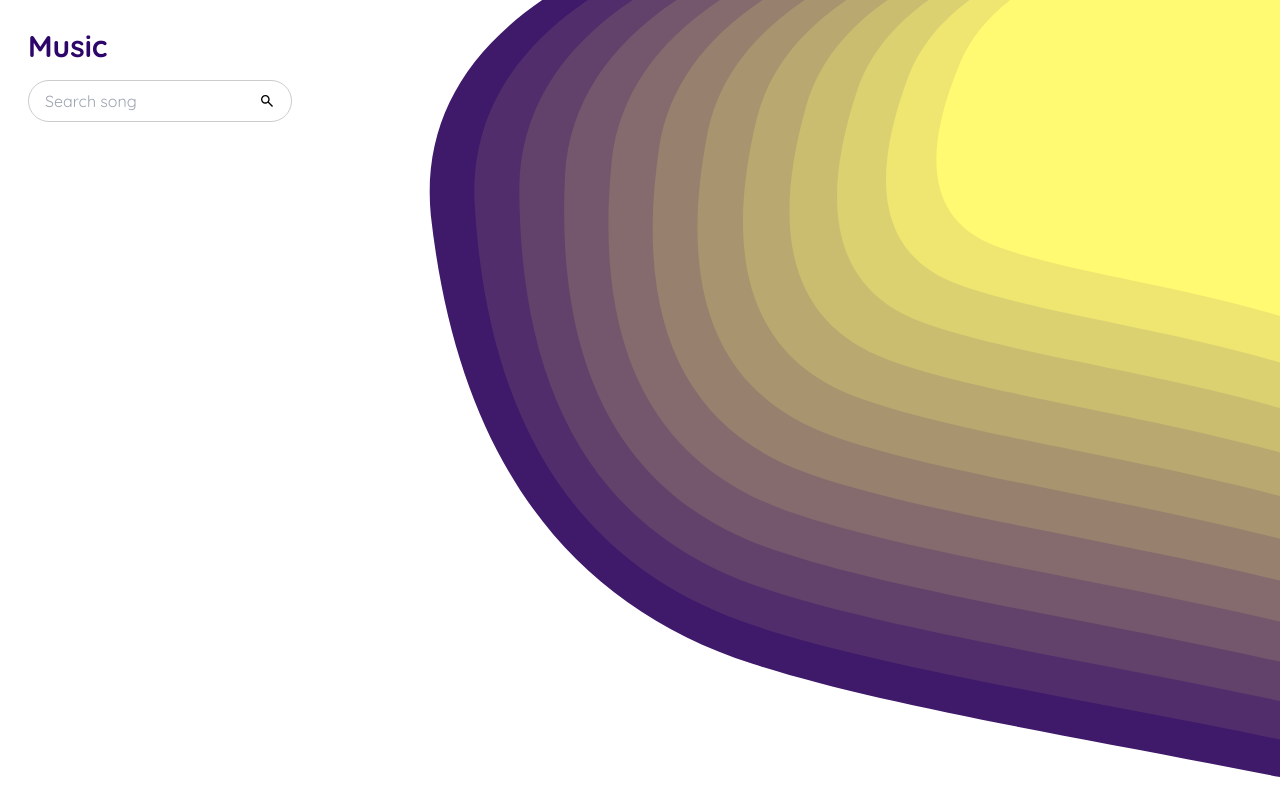
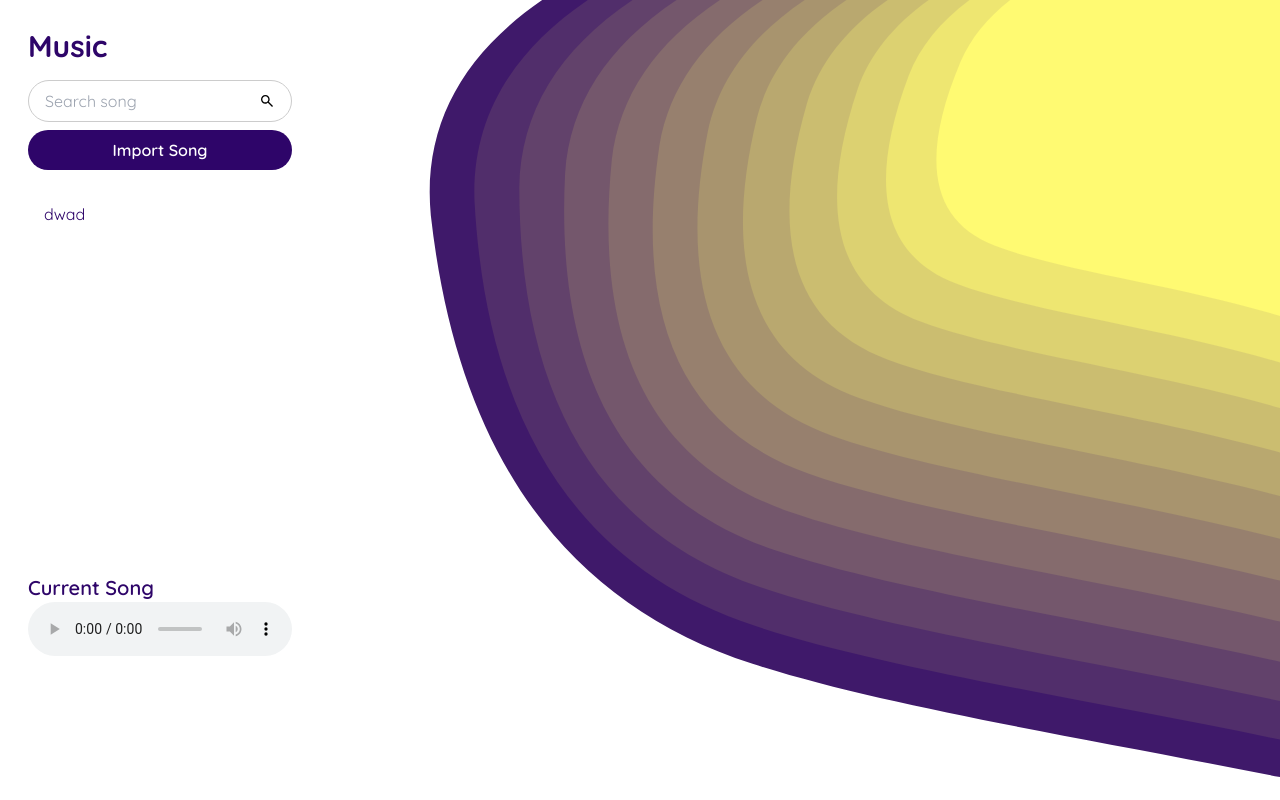
Before and after one commit to cesardarizaleta/React-Proyects, a React (Create React App) app in the folder music/: page / in a window 1280 px wide. Built offline with nearby package versions, Linux system fonts and the light colour scheme.

Commit message:
Front listo, agregar funcionalidad

```diff
--- a/music/src/App.css
+++ b/music/src/App.css
@@ -16,8 +16,17 @@
     border: 1px solid #ccc;
     border-radius: 2em;
     transition: all .3s;
+    cursor:text;
 }
 
 #searchbar:hover {
     border: 1px solid rgb(46, 5, 105);
 }
+
+#file {
+    width: 100%;
+    border: none;
+    padding: .5em 1em;
+    border-radius: 2em;
+    background-color: rgb(46, 5, 105);
+}
--- a/music/src/App.js
+++ b/music/src/App.js
@@ -9,15 +9,20 @@ const App = () => {
     <div id='App' className="h-screen">
       <div className='w-1/4 h-full p-7 flex flex-col gap-4'>
         <h1 className='text-3xl font-bold'>Music</h1>
-        <div>
+        <div className='flex flex-col gap-2'>
           <div id='searchbar' className='flex justify-between'>
             <input className='bg-transparent outline-none' placeholder='Search song'></input>
             <button><svg xmlns="http://www.w3.org/2000/svg" width="1em" height="1em" viewBox="0 0 24 24"><path fill="black" d="m19.6 21l-6.3-6.3q-.75.6-1.725.95T9.5 16q-2.725 0-4.612-1.888T3 9.5t1.888-4.612T9.5 3t4.613 1.888T16 9.5q0 1.1-.35 2.075T14.7 13.3l6.3 6.3zM9.5 14q1.875 0 3.188-1.312T14 9.5t-1.312-3.187T9.5 5T6.313 6.313T5 9.5t1.313 3.188T9.5 14"/></svg></button>
           </div>
+          <button id='file' className='text-white font-semibold'>Import Song</button>
         </div>
-      </div>
-      <div className=''>
-
+        <ul className='h-1/2 p-4'>
+          <li>dwad</li>
+        </ul>
+        <div>
+          <h2 className='text-xl font-semibold'>Current Song</h2>
+          <audio className='w-full' controls></audio>
+        </div>
       </div>
     </div>
   );
```
